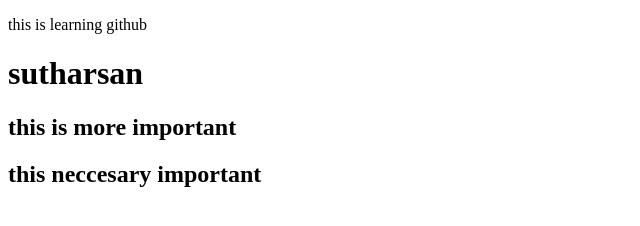
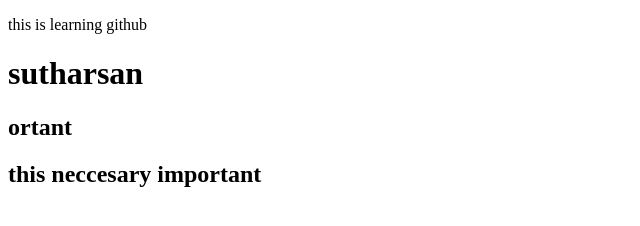
Before and after one commit to sutharsan17/webdevelopment, a plain HTML site: page index.html in a window 1280 px wide. Shown: the whole page, without its empty margins (0-640 px from the left). Drawn offline with Linux system fonts and the light colour scheme.

Commit message:
Update index.html

```diff
--- a/index.html
+++ b/index.html
@@ -9,7 +9,7 @@
     <p>this is learning github
     </p>
     <h1>sutharsan </h1>
-    <h2> this is more important
+    <h2> ortant
     </h2>
     <h2>this neccesary important</h2>
 </body>
```
